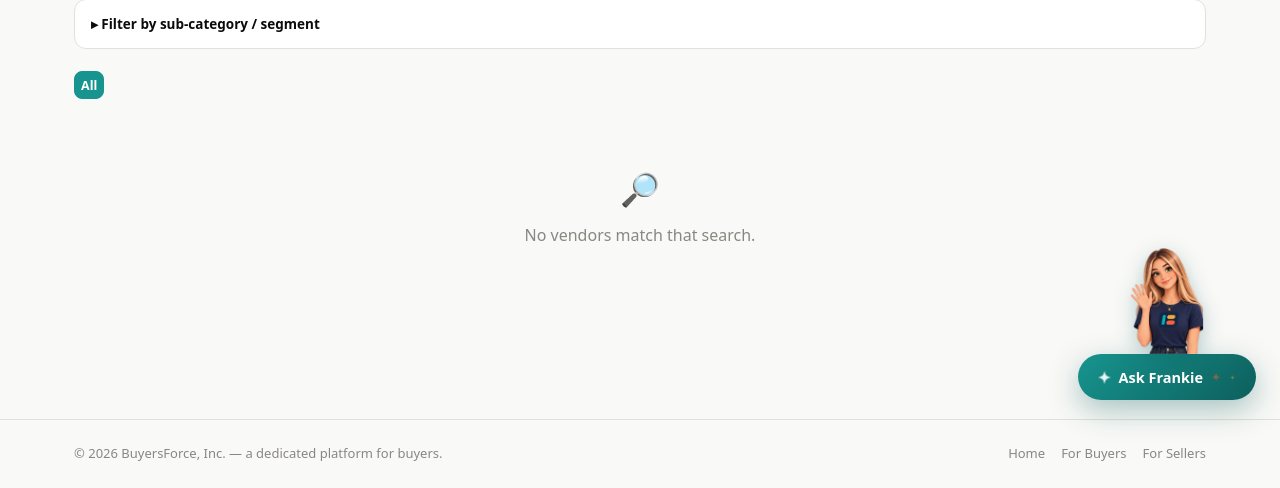
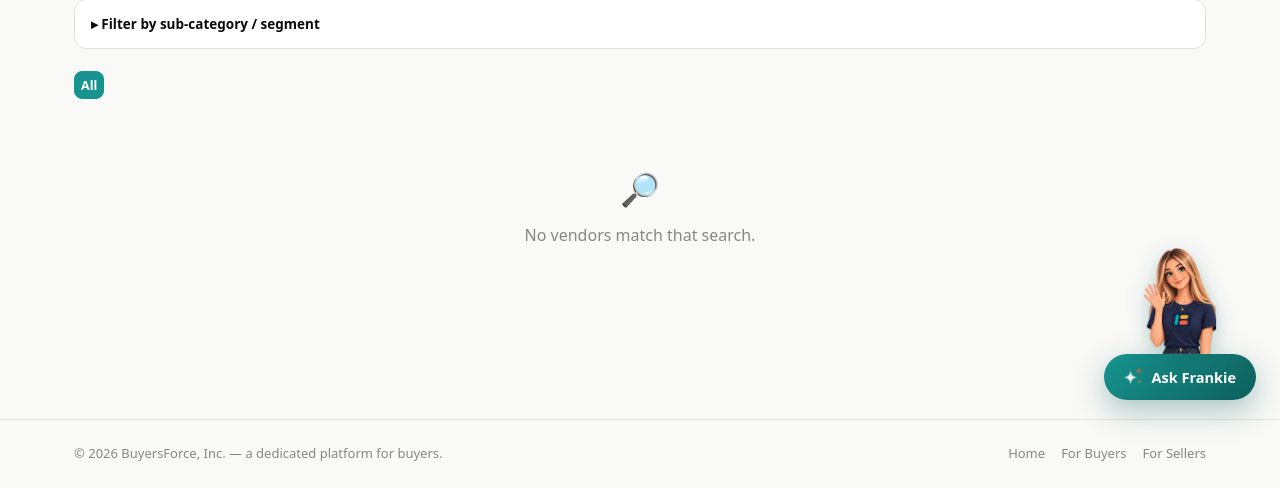
Before and after one commit to yannielli/Buyersforce, a Flask app: template buyersforce/templates/buyer/discover.html in a window 1280 px wide. Shown: the part 376-864 px from the top of the page. Run offline with Flask 3, Linux system fonts and the light colour scheme; the template is opened without the code that fills it, so the values that code supplies are empty; some libraries are stand-ins or nearby versions.

Commit message:
Cluster the three button sparkles into one mark instead of spreading them
Kj's correction on the previous commit: he wanted the 2-3 differently
sized/colored stars clustered together as a single sparkle mark to the
left of the button label, not spread with one before the text and two
after it.

.frankie-btn-sparkle's three <svg>s now live inside a new
.frankie-btn-sparkles wrapper span: a small fixed-size (20x18px),
position: relative box that is itself the single flex child before the
label, with the three stars absolutely positioned at overlapping
offsets inside it (big star lower-left, medium upper-right, small
lower-right) so they read as one tight cluster rather than three
separate inline icons.

Verified with zoomed light/dark screenshots on both the Discover
launcher and the Evaluate button.

Co-Authored-By: Claude Sonnet 5 <noreply@anthropic.com>
Claude-Session: https://claude.ai/code/session_012QpbFC2jxxNCiKoAkzskKv

```diff
--- a/buyersforce/static/css/style.css
+++ b/buyersforce/static/css/style.css
@@ -912,6 +912,19 @@ input:focus, select:focus, textarea:focus { outline: 2px solid var(--brand); out
    since the full mascot already stands directly above this same button
    (.frankie-mascot-btn), making the little round head redundant. */
 .frankie-btn-sparkle { display: block; flex-shrink: 0; }
+/* The three sparkles sit in one small, fixed-size, absolutely-positioned
+   cluster (not spread along the button like separate inline icons) so
+   they read as a single "sparkle" mark to the left of the label -- Kj's
+   ask, after an earlier version spread one before the text and two
+   after it. Pixel offsets are chosen to overlap the three stars into a
+   tight triangular cluster (big star lower-left, medium upper-right,
+   small lower-right) rather than precisely math'd; it's a decorative
+   accent, not a layout that needs to be pixel-exact. */
+.frankie-btn-sparkles { position: relative; display: inline-block; width: 20px; height: 18px; flex-shrink: 0; }
+.frankie-btn-sparkles .frankie-btn-sparkle { position: absolute; }
+.frankie-btn-sparkle-lg { left: 0; top: 3px; }
+.frankie-btn-sparkle-md { left: 10px; top: -2px; }
+.frankie-btn-sparkle-sm { left: 12px; top: 10px; }
 @media (prefers-reduced-motion: reduce) {
   .frankie-btn-sparkle .shimmer { animation: none; opacity: 0.85; }
 }
--- a/buyersforce/templates/buyer/discover.html
+++ b/buyersforce/templates/buyer/discover.html
@@ -146,10 +146,12 @@
     <img src="{{ url_for('static', filename='img/frankie/mascot/wave.png') }}" alt="">
   </button>
   <button id="aiAssistantToggle" class="ai-launcher-btn" type="button" aria-expanded="false" aria-controls="aiAssistantPanel">
-    <svg class="frankie-btn-sparkle" width="13" height="13" viewBox="-60 -60 120 120" aria-hidden="true" focusable="false"><use href="#m-sparkle" class="shimmer" fill="#fff"/></svg>
+    <span class="frankie-btn-sparkles" aria-hidden="true">
+      <svg class="frankie-btn-sparkle frankie-btn-sparkle-lg" width="13" height="13" viewBox="-60 -60 120 120" focusable="false"><use href="#m-sparkle" class="shimmer" fill="#fff"/></svg>
+      <svg class="frankie-btn-sparkle frankie-btn-sparkle-md" width="10" height="10" viewBox="-60 -60 120 120" focusable="false"><use href="#m-sparkle" class="shimmer" style="animation-delay:0.5s" fill="var(--brand-mcm-coral)"/></svg>
+      <svg class="frankie-btn-sparkle frankie-btn-sparkle-sm" width="7" height="7" viewBox="-60 -60 120 120" focusable="false"><use href="#m-sparkle" class="shimmer" style="animation-delay:1s" fill="var(--brand-mcm-mustard)"/></svg>
+    </span>
     <span>Ask Frankie</span>
-    <svg class="frankie-btn-sparkle" width="10" height="10" viewBox="-60 -60 120 120" aria-hidden="true" focusable="false"><use href="#m-sparkle" class="shimmer" style="animation-delay:0.5s" fill="var(--brand-mcm-coral)"/></svg>
-    <svg class="frankie-btn-sparkle" width="7" height="7" viewBox="-60 -60 120 120" aria-hidden="true" focusable="false"><use href="#m-sparkle" class="shimmer" style="animation-delay:1s" fill="var(--brand-mcm-mustard)"/></svg>
   </button>
 </div>
 
--- a/buyersforce/templates/buyer/evaluations.html
+++ b/buyersforce/templates/buyer/evaluations.html
@@ -16,7 +16,7 @@
     <a href="{{ url_for('buyer_evaluation_frankie') }}" class="frankie-mascot-btn" aria-label="Build with Frankie">
       <img src="{{ url_for('static', filename='img/frankie/mascot/wave.png') }}" alt="">
     </a>
-    <a href="{{ url_for('buyer_evaluation_frankie') }}" class="btn btn-frankie"><svg class="frankie-btn-sparkle" width="13" height="13" viewBox="-60 -60 120 120" aria-hidden="true" focusable="false"><use href="#m-sparkle" class="shimmer" fill="#fff"/></svg>Build with Frankie<svg class="frankie-btn-sparkle" width="10" height="10" viewBox="-60 -60 120 120" aria-hidden="true" focusable="false"><use href="#m-sparkle" class="shimmer" style="animation-delay:0.5s" fill="var(--brand-mcm-coral)"/></svg><svg class="frankie-btn-sparkle" width="7" height="7" viewBox="-60 -60 120 120" aria-hidden="true" focusable="false"><use href="#m-sparkle" class="shimmer" style="animation-delay:1s" fill="var(--brand-mcm-mustard)"/></svg></a>
+    <a href="{{ url_for('buyer_evaluation_frankie') }}" class="btn btn-frankie"><span class="frankie-btn-sparkles" aria-hidden="true"><svg class="frankie-btn-sparkle frankie-btn-sparkle-lg" width="13" height="13" viewBox="-60 -60 120 120" focusable="false"><use href="#m-sparkle" class="shimmer" fill="#fff"/></svg><svg class="frankie-btn-sparkle frankie-btn-sparkle-md" width="10" height="10" viewBox="-60 -60 120 120" focusable="false"><use href="#m-sparkle" class="shimmer" style="animation-delay:0.5s" fill="var(--brand-mcm-coral)"/></svg><svg class="frankie-btn-sparkle frankie-btn-sparkle-sm" width="7" height="7" viewBox="-60 -60 120 120" focusable="false"><use href="#m-sparkle" class="shimmer" style="animation-delay:1s" fill="var(--brand-mcm-mustard)"/></svg></span>Build with Frankie</a>
   </div>
 </div>
 
```
Also changed, not shown: buyersforce/CLAUDE.md (+13 -0 lines).
